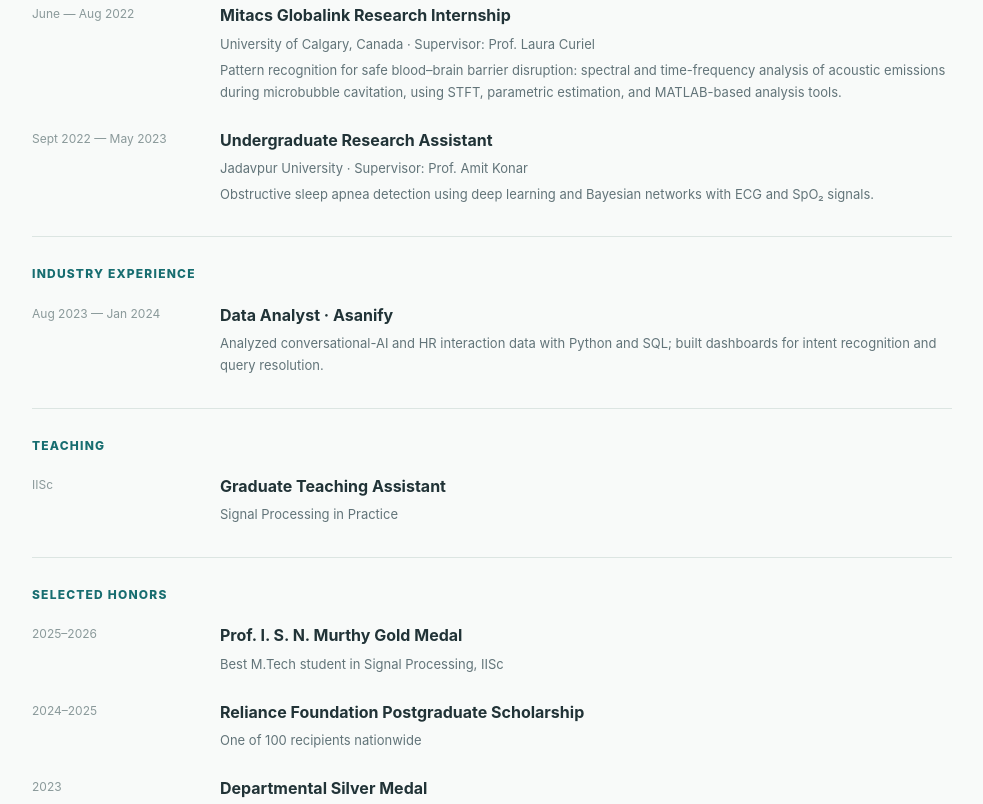
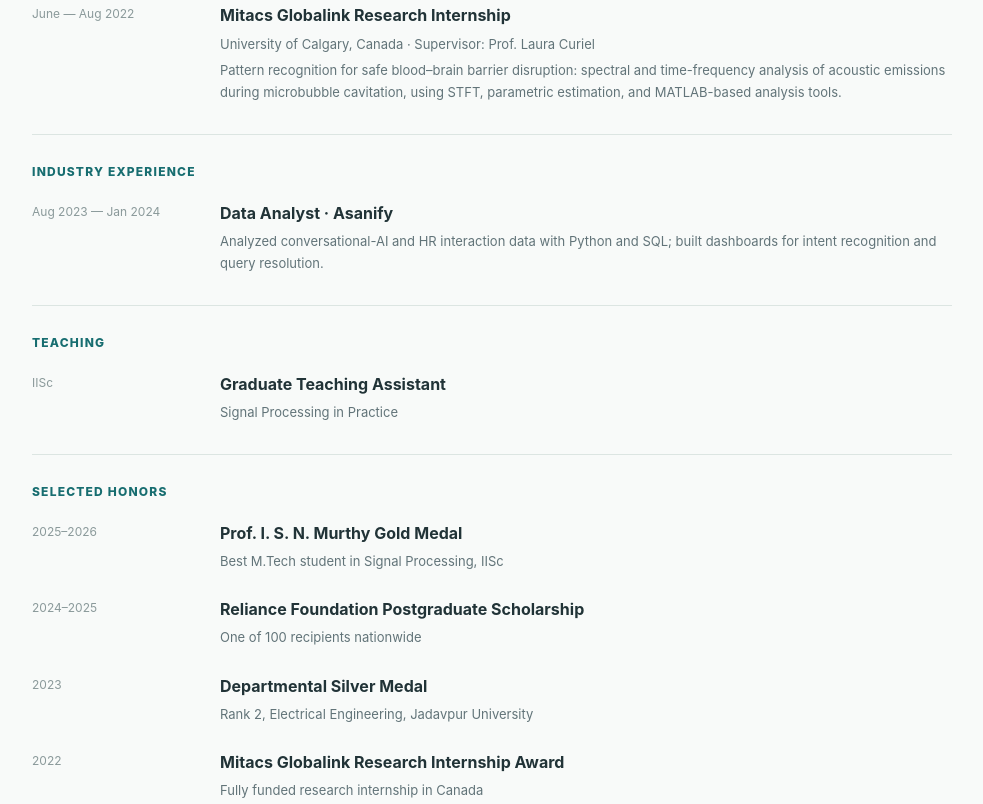
Before and after one commit to Debarghya1986/Debarghya1986.github.io, a plain HTML site: page cv.html in a window 1280 px wide. Shown: the part 1400-2204 px from the top of the page, without its empty margins (148-1131 px from the left). Drawn offline with Linux system fonts and the light colour scheme.

```diff
--- a/cv.html
+++ b/cv.html
@@ -23,8 +23,16 @@
       <section class="cv-section"><h2>Research experience</h2>
         <div class="cv-row"><span class="cv-when">May 2025 — June 2026</span><div><h3>M.Tech Research Project · IISc</h3><p>Attention over Shifts for Low-Data Vision · Supervisor: Prof. Kunal N. Chaudhury · Project grade: 10/10</p><p>Developed Multi-Head Cyclic Attention (MHCA) for learning over selected latent-grid shifts and evaluated it on classification, hyperspectral imagery, and retinal vessel segmentation. Achieved up to 6.7 percentage-point accuracy improvement against a parameter-comparable encoder–decoder, with approximately 45% lower GFLOPs.</p></div></div>
         <div class="cv-row"><span class="cv-when">June — Aug 2022</span><div><h3>Mitacs Globalink Research Internship</h3><p>University of Calgary, Canada · Supervisor: Prof. Laura Curiel</p><p>Pattern recognition for safe blood–brain barrier disruption: spectral and time-frequency analysis of acoustic emissions during microbubble cavitation, using STFT, parametric estimation, and MATLAB-based analysis tools.</p></div></div>
-        <div class="cv-row"><span class="cv-when">Sept 2022 — May 2023</span><div><h3>Undergraduate Research Assistant</h3><p>Jadavpur University · Supervisor: Prof. Amit Konar</p><p>Obstructive sleep apnea detection using deep learning and Bayesian networks with ECG and SpO₂ signals.</p></div></div>
-      </section>
+<!--
+<div class="cv-row">
+  <span class="cv-when">Sept 2022 — May 2023</span>
+  <div>
+    <h3>Undergraduate Research Assistant</h3>
+    <p>Jadavpur University · Supervisor: Prof. Amit Konar</p>
+    <p>Obstructive sleep apnea detection using deep learning and Bayesian networks with ECG and SpO₂ signals.</p>
+  </div>
+</div>
+-->      </section>
       <section class="cv-section"><h2>Industry experience</h2><div class="cv-row"><span class="cv-when">Aug 2023 — Jan 2024</span><div><h3>Data Analyst · Asanify</h3><p>Analyzed conversational-AI and HR interaction data with Python and SQL; built dashboards for intent recognition and query resolution.</p></div></div></section>
       <section class="cv-section"><h2>Teaching</h2><div class="cv-row"><span class="cv-when">IISc</span><div><h3>Graduate Teaching Assistant</h3><p>Signal Processing in Practice</p></div></div></section>
       <section class="cv-section"><h2>Selected honors</h2><div class="cv-row"><span class="cv-when">2025–2026</span><div><h3>Prof. I. S. N. Murthy Gold Medal</h3><p>Best M.Tech student in Signal Processing, IISc</p></div></div><div class="cv-row"><span class="cv-when">2024–2025</span><div><h3>Reliance Foundation Postgraduate Scholarship</h3><p>One of 100 recipients nationwide</p></div></div><div class="cv-row"><span class="cv-when">2023</span><div><h3>Departmental Silver Medal</h3><p>Rank 2, Electrical Engineering, Jadavpur University</p></div></div><div class="cv-row"><span class="cv-when">2022</span><div><h3>Mitacs Globalink Research Internship Award</h3><p>Fully funded research internship in Canada</p></div></div><div class="cv-row"><span class="cv-when">2024</span><div><h3>GATE Electrical Engineering</h3><p>99.55 percentile</p></div></div></section>
```
